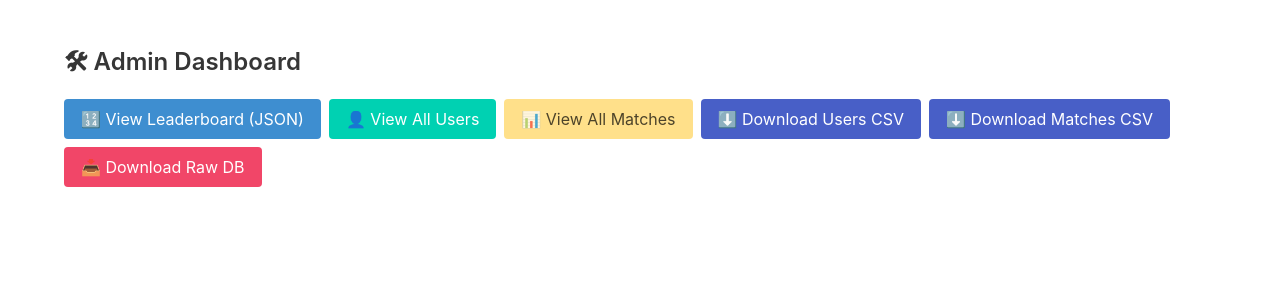
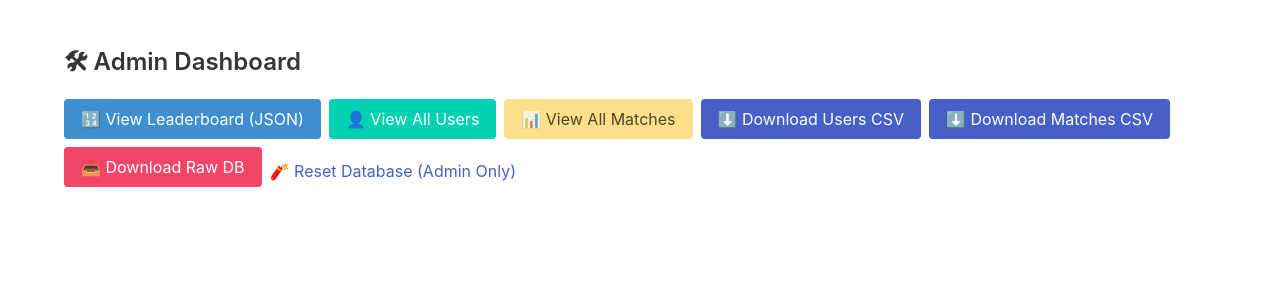
Before and after one commit to zzp-coder/GPR_Game, a Flask app: page /admin in a window 1280 px wide. Shown: the top 300 px of the page. Run offline with Flask 3, Linux system fonts and the light colour scheme; a user stored in the database is signed in.

Commit message:
add download reset db function in admin page

```diff
--- a/app.py
+++ b/app.py
@@ -8,6 +8,7 @@ import spacy
 from utils import split_sentences, load_pairs, get_or_create_progress, get_paragraph_by_index, calculate_score, \
     advance_progress
 from config import DB_PATH
+import shutil
 
 app = Flask(__name__)
 app.secret_key = 'secret!'
@@ -238,6 +239,38 @@ def download_matches_json():
 def download_db():
     return send_file(DB_PATH, as_attachment=True, download_name="game.db")
 
+@app.route("/admin/reset-db", methods=["GET", "POST"])
+def admin_reset_db():
+    if session.get('role') != 'admin':
+        return redirect('/')
+
+    if request.method == "POST":
+        # 备份旧数据库
+        if os.path.exists(DB_PATH):
+            shutil.copy(DB_PATH, DB_PATH + ".bak")
+
+        # 删除旧数据库
+        if os.path.exists(DB_PATH):
+            os.remove(DB_PATH)
+
+        # 重新初始化
+        os.system("python3 init_db.py")
+
+        return render_template_string("""
+        <h3>✅ 数据库已重置</h3>
+        <p>旧数据库已备份为 <code>game.db.bak</code></p>
+        <p><a href='/admin'>返回 Admin 面板</a></p>
+        """)
+
+    return render_template_string("""
+    <h3>⚠️ 确认要重置数据库？</h3>
+    <p>这将删除所有用户数据、得分和配对记录。</p>
+    <form method="post">
+        <button type="submit">🧨 确认重置数据库</button>
+        <a href="/admin">取消</a>
+    </form>
+    """)
+
 if __name__ == '__main__':
     port = int(os.environ.get("PORT", 5001))
     socketio.run(app, debug=False, host="0.0.0.0", port=port)
--- a/templates/admin.html
+++ b/templates/admin.html
@@ -15,6 +15,7 @@
         <a class="button is-link" href="/admin/download-users" target="_blank">⬇️ Download Users CSV</a>
         <a class="button is-link" href="/admin/download-matches" target="_blank">⬇️ Download Matches CSV</a>
         <a class="button is-danger" href="/admin/download-db" download>📥 Download Raw DB</a>
+        <p><a href="/admin/reset-db">🧨 Reset Database (Admin Only)</a></p>
       </div>
     </div>
   </section>
```
